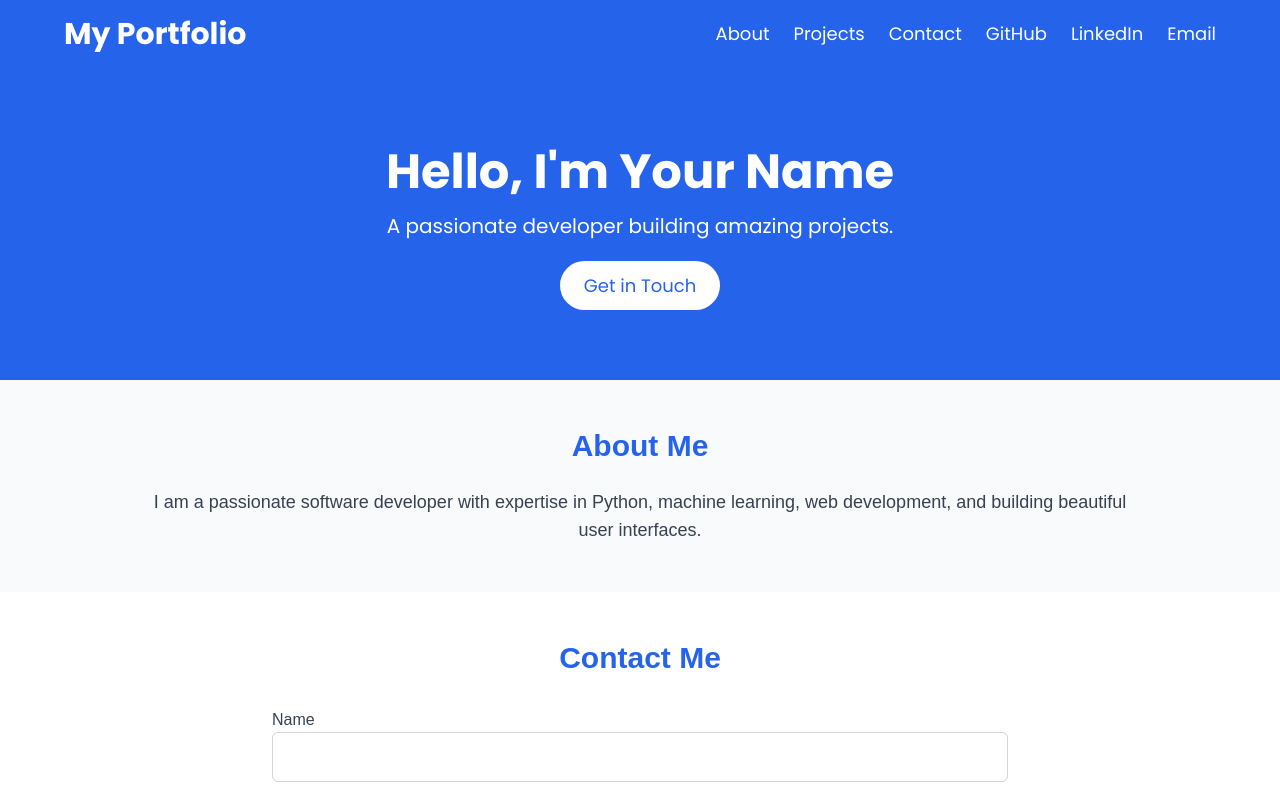
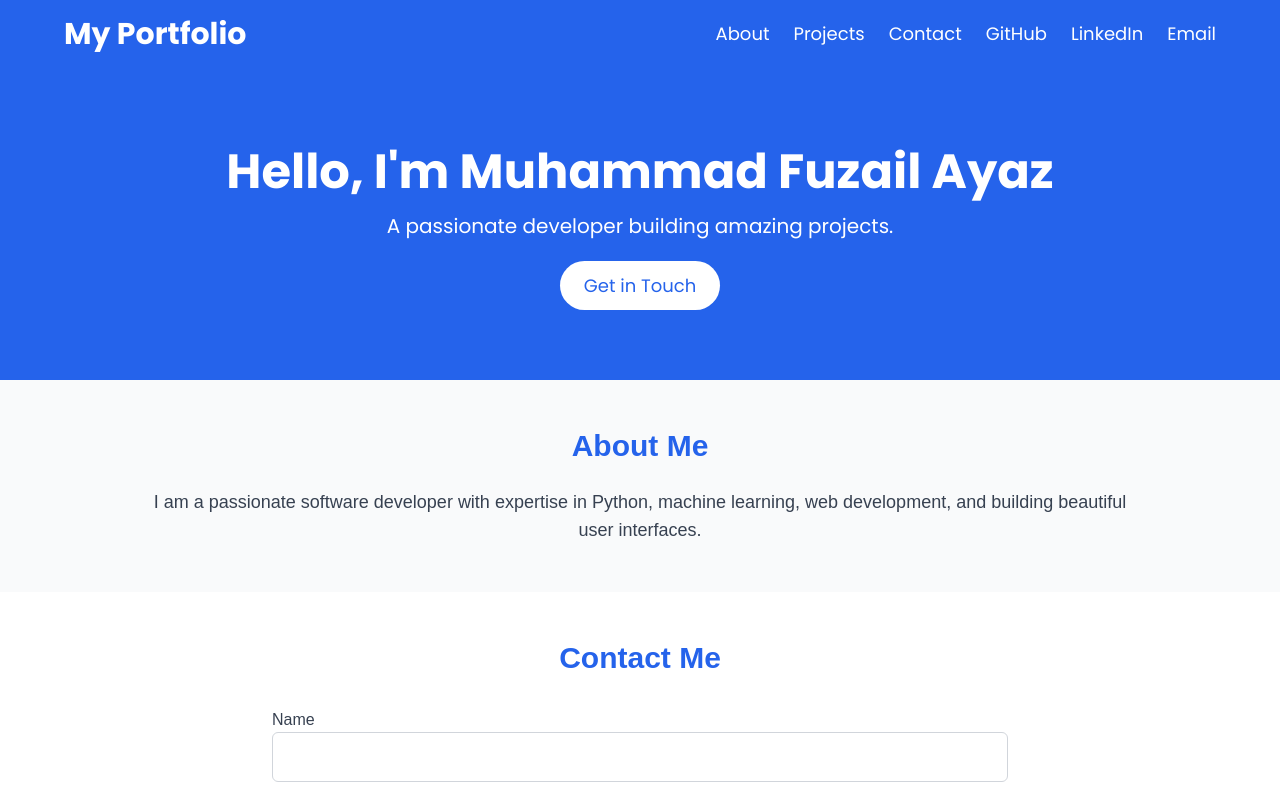
Before and after one commit to fuzailayaz/My-Portfolio-Website, a Next.js app: page / in a window 1280 px wide. Shown: the top 800 px of the page. Built offline with nearby package versions, Linux system fonts and the light colour scheme.

Commit message:
Initail Commit

```diff
--- a/src/app/page.js
+++ b/src/app/page.js
@@ -7,7 +7,7 @@ export default function Page() {
       {/* Hero Section */}
       <section id="hero" className="bg-blue-600 text-white py-20">
         <div className="text-center max-w-6xl mx-auto font-poppins">
-          <h1 className="text-5xl font-bold mb-4">Hello, I'm Your Name</h1>
+          <h1 className="text-5xl font-bold mb-4">Hello, I'm Muhammad Fuzail Ayaz</h1>
           <p className="text-xl mb-8">A passionate developer building amazing projects.</p>
           <a
             href="#contact"
--- a/src/components/Header.js
+++ b/src/components/Header.js
@@ -27,9 +27,9 @@ export default function Header() {
           <a href="#about" className="hover:text-gray-300">About</a>
           <a href="#projects" className="hover:text-gray-300">Projects</a>
           <a href="#contact" className="hover:text-gray-300">Contact</a>
-          <a href="https://github.com/your-username" className="hover:text-gray-300">GitHub</a>
-          <a href="https://www.linkedin.com/in/your-username" className="hover:text-gray-300">LinkedIn</a>
-          <a href="mailto:your-email@example.com" className="hover:text-gray-300">Email</a>
+          <a href="https://github.com/fuzailayaz" className="hover:text-gray-300">GitHub</a>
+          <a href="https://www.linkedin.com/in/fuzailayaz/" className="hover:text-gray-300">LinkedIn</a>
+          <a href="mailto:mdfuzailayaz95@gmail.com" className="hover:text-gray-300">Email</a>
         </nav>
       </div>
     </header>
```
